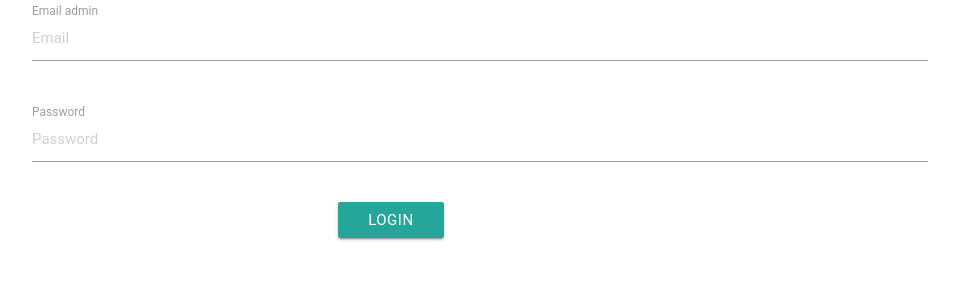
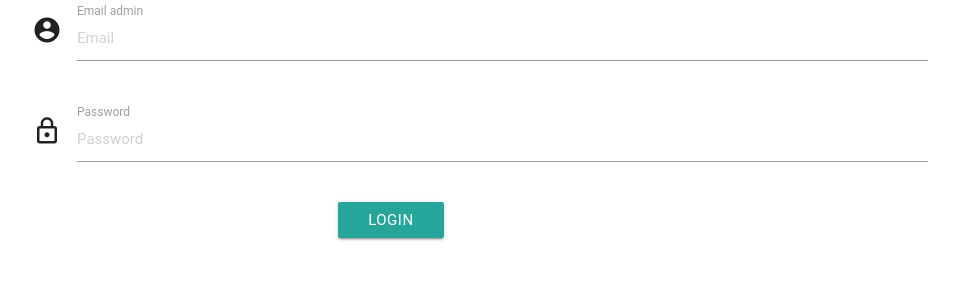
Before and after one commit to AurelioPennacchio/Tesina, a PHP site: page /admin/login in a window 1280 px wide. Shown: the top 300 px of the page, without its empty margins (160-1119 px from the left). Run offline with PHP 8.4, Linux system fonts and the light colour scheme; some web fonts are replaced.

Commit message:
Aggiunto file css

```diff
--- a/application/view/admin/login.php
+++ b/application/view/admin/login.php
@@ -5,6 +5,7 @@
 	<link rel="stylesheet" href="<?php echo URL; ?>css/materialize.css">
 	<script type="text/javascript" src="<?php echo URL; ?>js/jquery.js"></script>
 	<script type="text/javascript" src="<?php echo URL; ?>js/materialize.js"></script>
+	<link href="https://fonts.googleapis.com/icon?family=Material+Icons" rel="stylesheet">
 	<meta name="viewport" content="width=device-width, initial-scale=1.0"/>
 </head>
 <body>
@@ -13,12 +14,14 @@
 			<form class="col s12" method="POST" action="<?php echo URL; ?>admin/login">
 				<div class="row">
 					<div class="input-field col s12">
+						<i class="material-icons prefix">account_circle</i>
 						<input type="text" name="email_admin" id="email_admin" placeholder="Email" class="validate">
 						<label for="email_admin">Email admin</label>
 					</div>
 				</div>
 				<div class="row">
 					<div class="input-field col s12">
+						<i class="material-icons prefix">lock_outline</i>
 						<input type="password" name="password_admin" id="password_admin" placeholder="Password" class="validate">
 						<label for="password_admin">Password</label>
 					</div>
```
